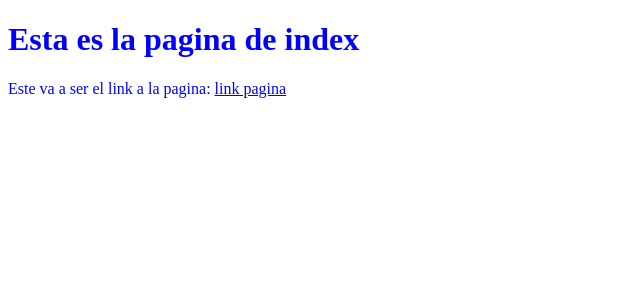
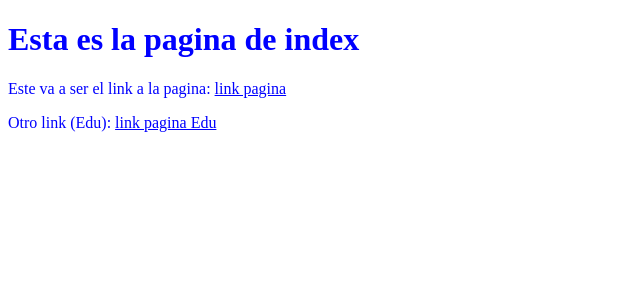
Before and after one commit to BCNGEEKS/Geekateca, a Jekyll site: the page built from index.md, in a window 1280 px wide. Shown: the top 300 px of the page, without its empty margins (0-640 px from the left). Built offline with Jekyll 4.4.1, drawn with Linux system fonts in a browser that asks for light colours.

Commit message:
Update index.md

```diff
--- a/index.md
+++ b/index.md
@@ -6,3 +6,5 @@ title: Index page
 # Esta es la pagina de index
 
 Este va a ser el link a la pagina: [link pagina](./markdown.html)
+
+Otro link (Edu): [link pagina Edu](./Markdown Guidelines.html)
```
